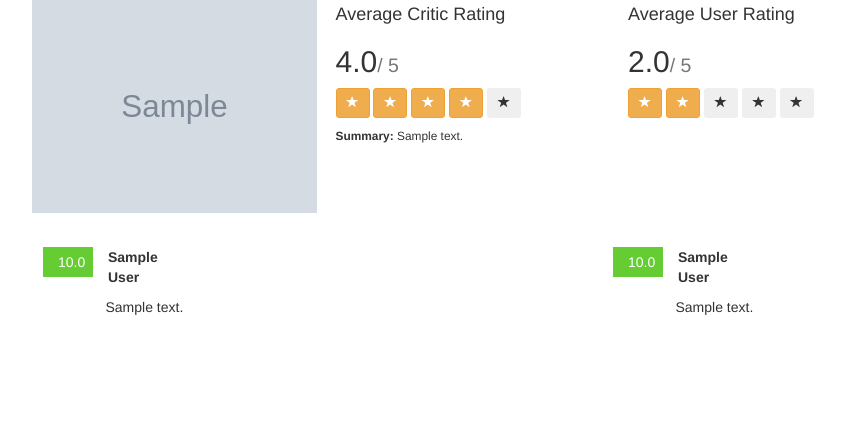
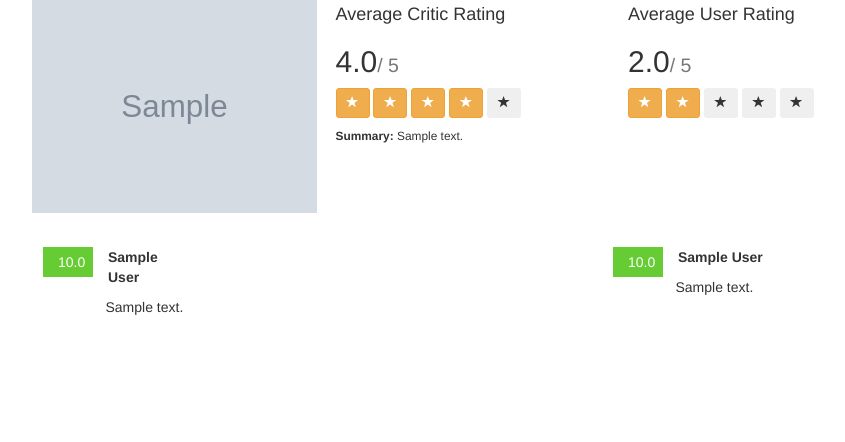
Before and after one commit to PansFortress/bg_agg, a Flask app: template bg_agg/templates/product.html in a window 1280 px wide. Shown: the part 183-625 px from the top of the page, without its empty margins (27-872 px from the left). Run offline with Flask 2, Linux system fonts and the light colour scheme; the template is opened without the code that fills it: most values are stand-ins (such as "Sample title", 1, 10 or a date in 2020); grey boxes marked "Sample" are stand-in pictures; some libraries are stand-ins or nearby versions.

Commit message:
Updated width of display name to take up more width while also changing the routing for after a user submits a review to take them back to the review page of the product

```diff
--- a/bg_agg/templates/product.html
+++ b/bg_agg/templates/product.html
@@ -69,7 +69,7 @@
                 {{'%0.1f' | format(review.score)}}
                 </div>
 
-                <p class="reviewer-name col-sm-2">{{ review.display_name }}</p>
+                <p class="reviewer-name col-sm-6">{{ review.display_name }}</p>
                 <p class="col-sm-11 col-sm-offset-1">{{shorten(review.review, 140)}}</p>
             </article>
         {% endfor %}
--- a/bg_agg/views.py
+++ b/bg_agg/views.py
@@ -53,8 +53,6 @@ def form_get(game_id):
         return render_template("review_form.html", product=product)
     return render_template("404.html"),404
 
-# Question: Is there any way to pass product from the GET request back to the
-# POST request so we don't have to make a second query to the db?
 @app.route("/game/<int:game_id>/form", methods=["POST"])
 @login_required
 def form_post(game_id):
@@ -73,7 +71,7 @@ def form_post(game_id):
 
     flash("Your review's been submitted. Thanks so much!", "success")
 
-    return(redirect(url_for("default")))
+    return(redirect(url_for("get_game", game_id=product.id)))
 
 
 @app.route("/login", methods=["GET"])
```
